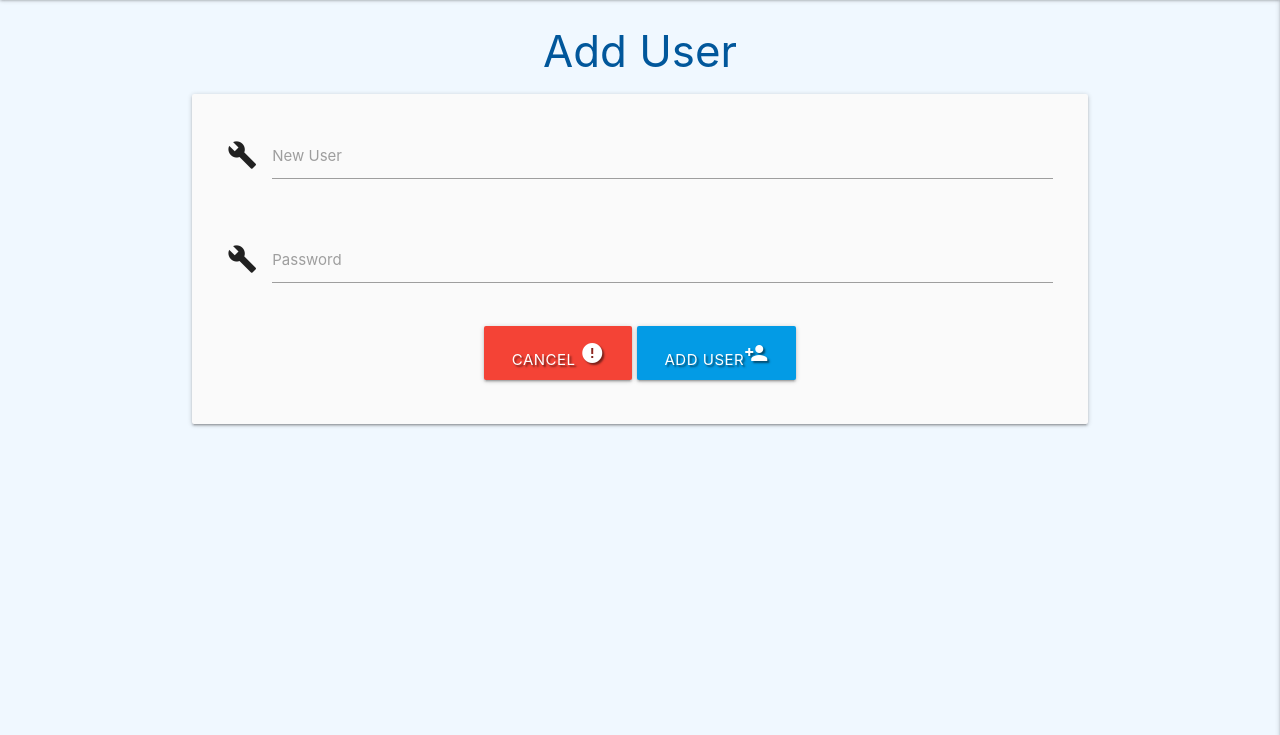
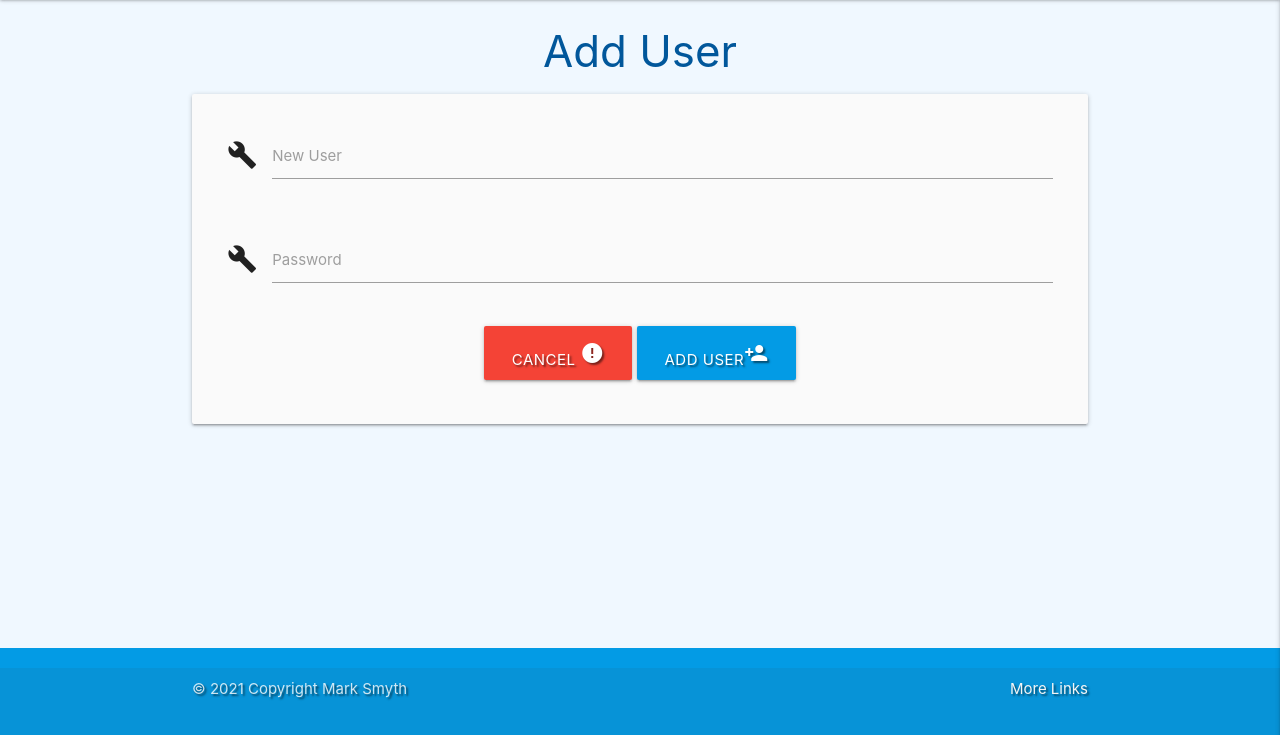
Before and after one commit to marks530/ms3_project, a Flask app: page /add_user in a window 1280 px wide. Shown: the part 65-800 px from the top of the page. Run offline with Flask 2, Linux system fonts and the light colour scheme; some libraries are stand-ins or nearby versions.

Commit message:
Add footer to base.html page

```diff
--- a/static/css/style.css
+++ b/static/css/style.css
@@ -12,3 +12,13 @@ body {
 .material-icons {
     font-size: 30px
 }
+
+body {
+    display: flex;
+    min-height: 100vh;
+    flex-direction: column;
+  }
+
+  main {
+    flex: 1 0 auto;
+  }
--- a/templates/base.html
+++ b/templates/base.html
@@ -76,6 +76,14 @@
     {% block content %}
     {% endblock %}
   </main>
+  <footer class="page-footer text-shadow light-blue darken-1">
+        <div class="footer-copyright">
+            <div class="container" style = "margin-bottom: 25px;">
+            © 2021 Copyright Mark Smyth
+            <a class="grey-text text-lighten-4 right" href="#!">More Links</a>
+            </div>
+        </div>
+  </footer>
     <script src="https://code.jquery.com/jquery-3.6.0.min.js"
             integrity="sha256-/xUj+3OJU5yExlq6GSYGSHk7tPXikynS7ogEvDej/m4="
             crossorigin="anonymous">
```
